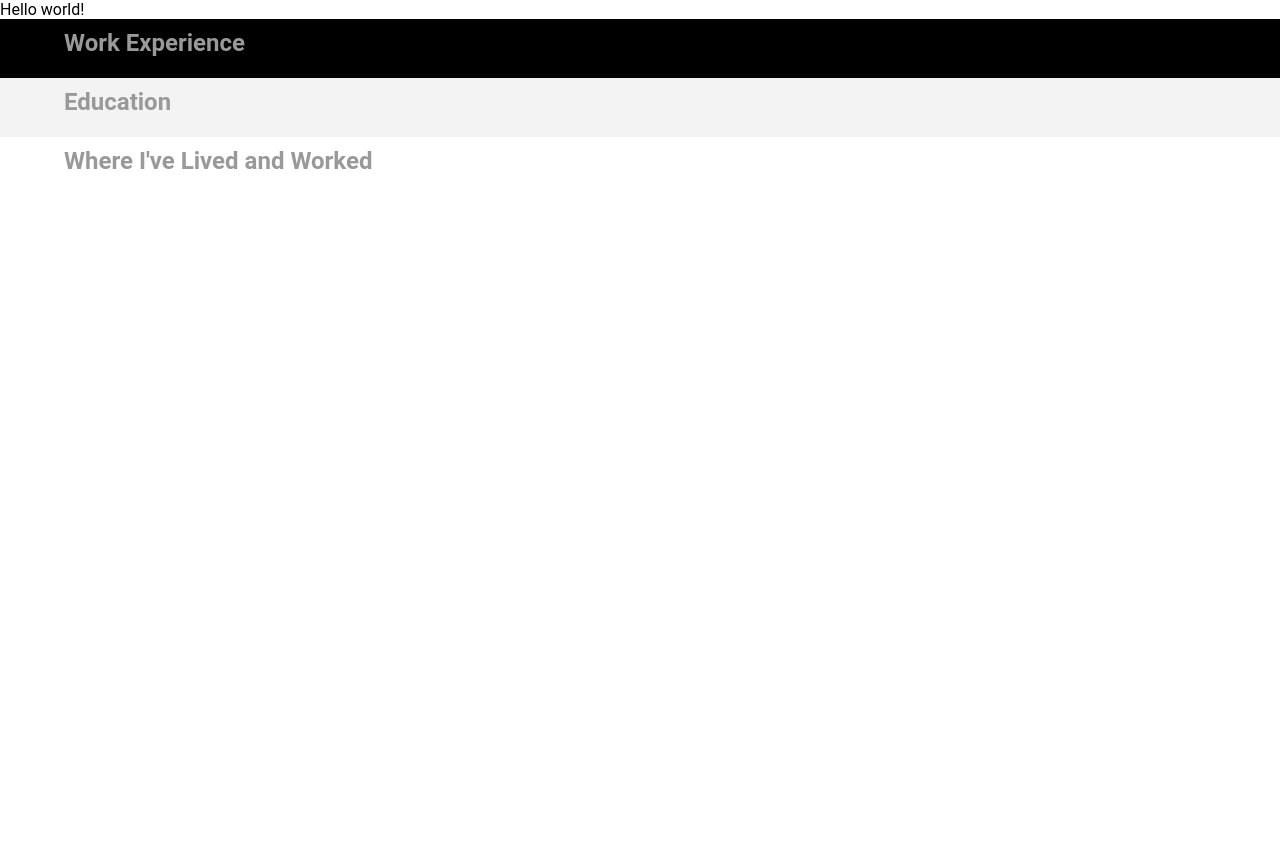
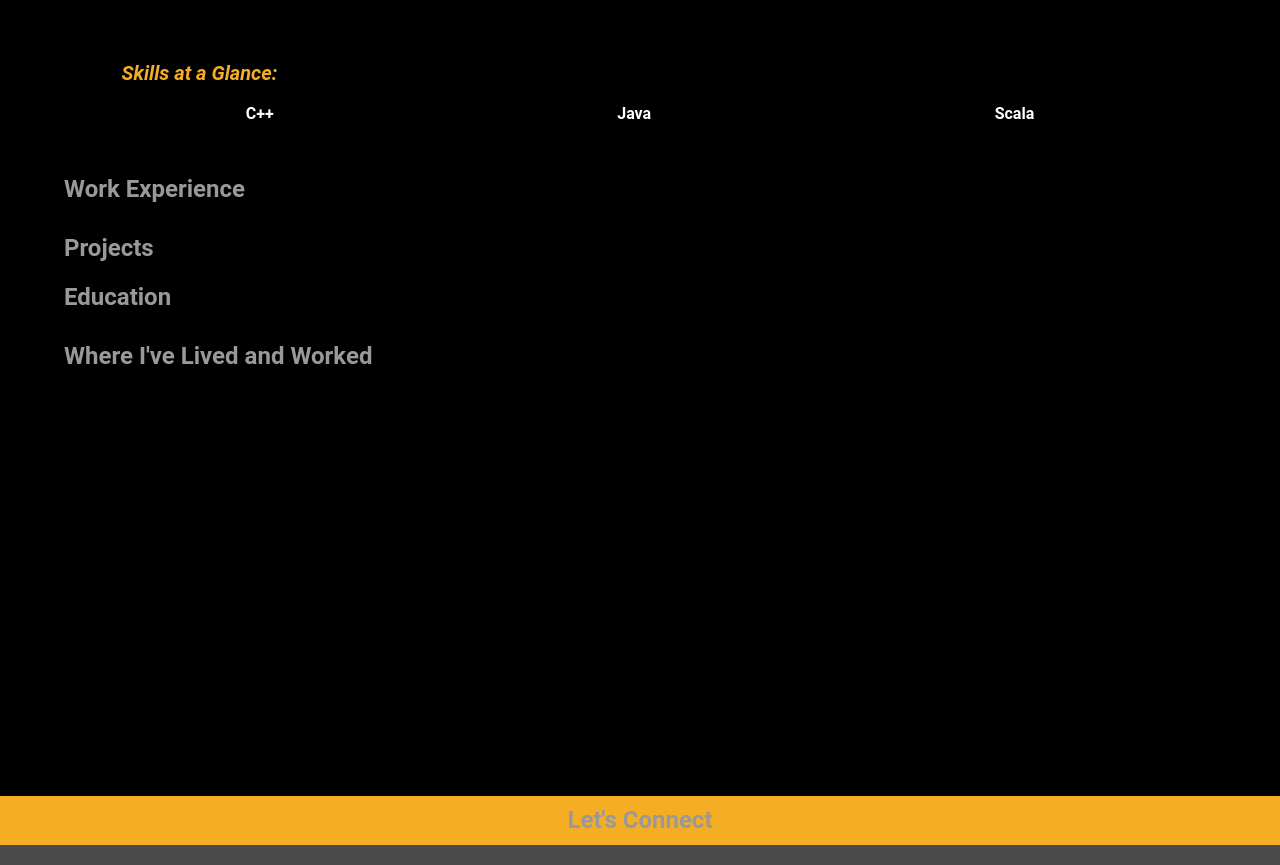
Before and after one commit to mikepigott/udacity-webdev-p2, a plain HTML site: page index.html in a window 1280 px wide. Before the commit the page ends 800 px from the top, so only its background shows below. Drawn offline with Linux system fonts and the light colour scheme.

Commit message:
Adding skills to the header.

```diff
--- a/index.html
+++ b/index.html
@@ -52,8 +52,6 @@ need to load. You'll see a lot of <link>s to CSS files for styles and
 </head>
 <body unresolved>
   <div id="main">
-    Hello world!   <!-- You'll be deleting this line in the course -->
-
     <!--
     Everything from here to the <script> tag below is the skeleton of your
     website. Your code will add information to each of the sections of the
@@ -115,26 +113,31 @@ need to load. You'll see a lot of <link>s to CSS files for styles and
 
 
     if(document.getElementsByClassName('flex-item').length === 0) {
-      document.getElementById('topContacts').style.display = 'none';
+      //document.getElementById('topContacts').style.display = 'none';
+      document.getElementById('topContacts').style.backgroundColor = 'black';
     }
     if(document.getElementsByTagName('h1').length === 0) {
-      document.getElementById('header').style.display = 'none';
+      //document.getElementById('header').style.display = 'none';
+      document.getElementById('header').style.backgroundColor = 'black';
     }
     if(document.getElementsByClassName('work-entry').length === 0) {
       //document.getElementById('workExperience').style.display = 'none';
       document.getElementById('workExperience').style.backgroundColor = 'black';
     }
     if(document.getElementsByClassName('project-entry').length === 0) {
-      document.getElementById('projects').style.display = 'none';
+      //document.getElementById('projects').style.display = 'none';
+      document.getElementById('projects').style.backgroundColor = 'black';
     }
     if(document.getElementsByClassName('education-entry').length === 0) {
-      document.getElementById('education').style.display = 'black';
+      //document.getElementById('education').style.display = 'black';
+      document.getElementById('education').style.backgroundColor = 'black';
     }
     if(document.getElementsByClassName('flex-item').length === 0) {
-      document.getElementById('letsConnect').style.display = 'none';
+      //document.getElementById('letsConnect').style.display = 'none';
+      document.getElementById('letsConnect').style.backgroundColor = 'black';
     }
     if(document.getElementById('map') === null) {
-      document.getElementById('mapDiv').style.display = 'background-color: black';
+      document.getElementById('mapDiv').style.backgroundColor = 'black';
     }
   </script>
 </body>
--- a/js/resumeBuilder.js
+++ b/js/resumeBuilder.js
@@ -20,7 +20,7 @@ var education = {
     {
       "name": "Rensselaear Polytechnic Institute",
       "city": "Troy, New York",
-      "degree": "Bachelor of Science"
+      "degree": "Bachelor of Science",
       "majors": [
         "Computer Science"
       ],
@@ -66,8 +66,14 @@ var projects = {
       {
         "title": "XML to Avro",
         "dates": "July - September 2014",
-        "description": "Tool to generate an Avro schema from an XML Schema,
-           and store any XML documents following that schema in Avro."
+        "description": "Tool to generate an Avro schema from an XML Schema, and store any XML documents following that schema in Avro."
       }
   ]
 }
+
+if (bio.skills) {
+    $("#header").append(HTMLskillsStart);
+    for (skill = 0; skill < bio.skills.length; ++skill) {
+	$("#skills").append(HTMLskills.replace('%data%', bio.skills[skill]));
+    }
+}
```
